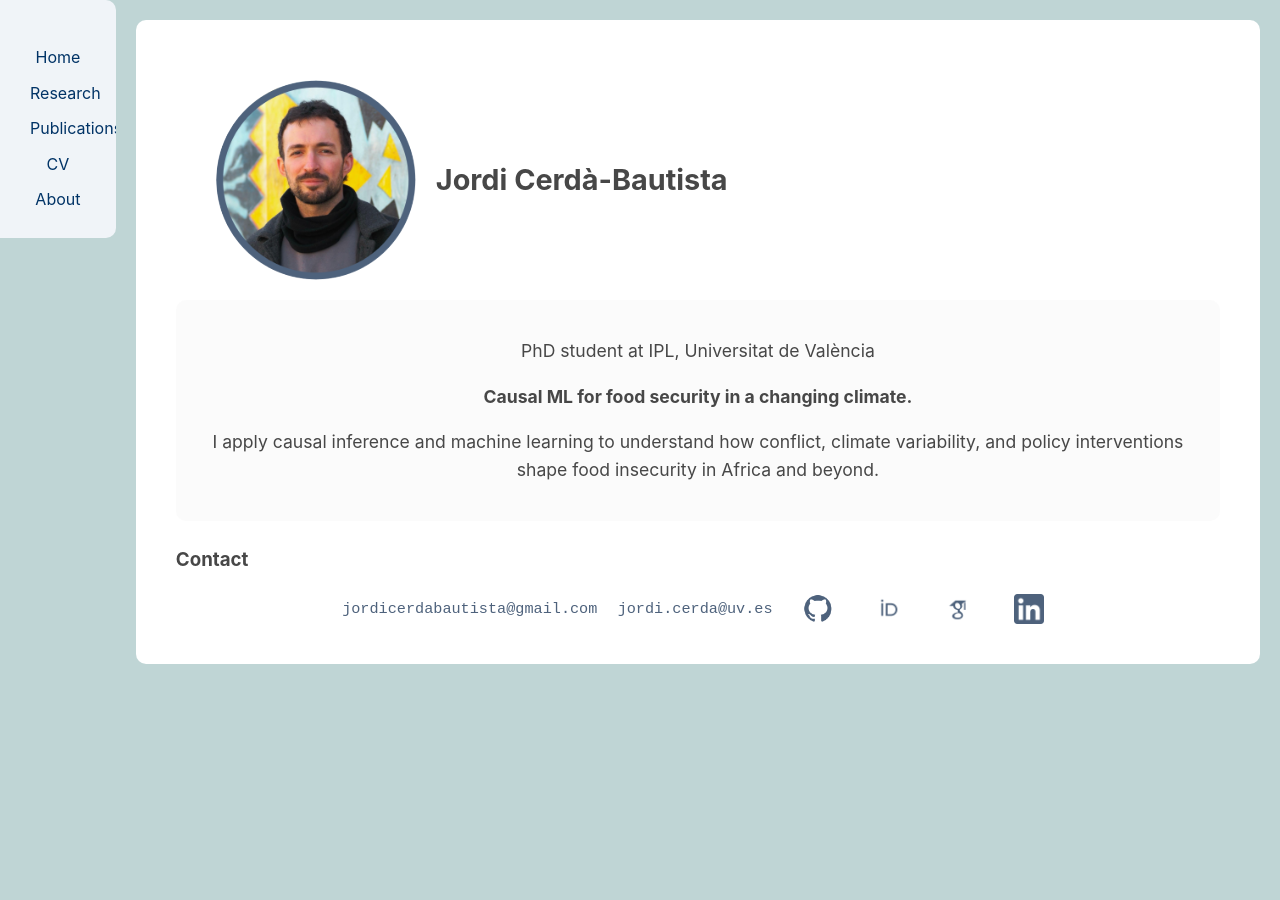
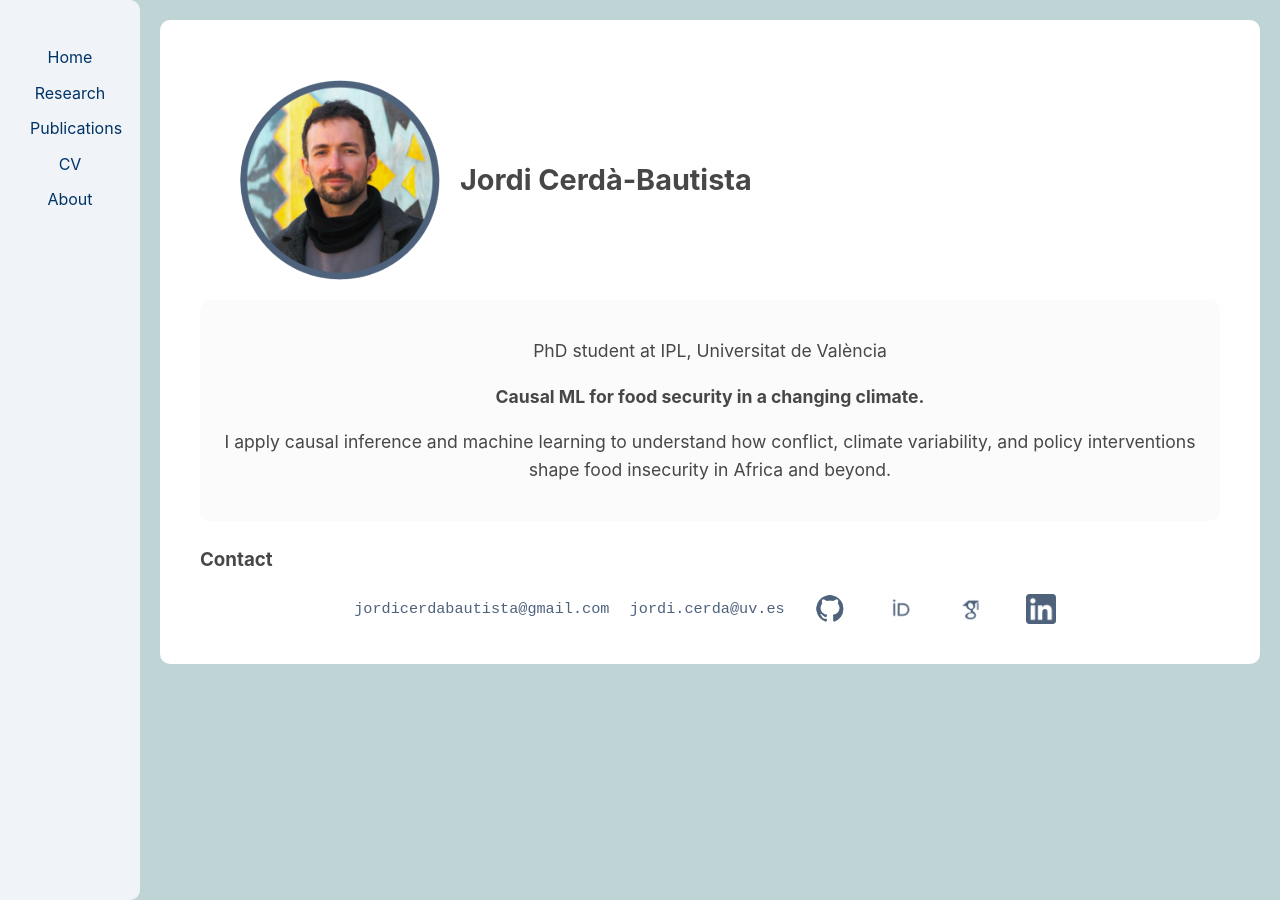
Before and after one commit to jordicbau/jordicbau.github.io, a Jekyll site: the page built from index.md, in a window 1280 px wide. Built offline with Jekyll 4.4.1, drawn with Linux system fonts in a browser that asks for light colours.

Commit message:
Update style.css

```diff
--- a/assets/css/style.css
+++ b/assets/css/style.css
@@ -117,8 +117,6 @@
   transition: width 0.3s ease;
   text-align: center;
   border-radius: 0 10px 10px 0;
-  height: 100%;
-  overflow-y: auto; /* Scroll if content overflows */
 }
 
 .sidebar.collapsed {
```
